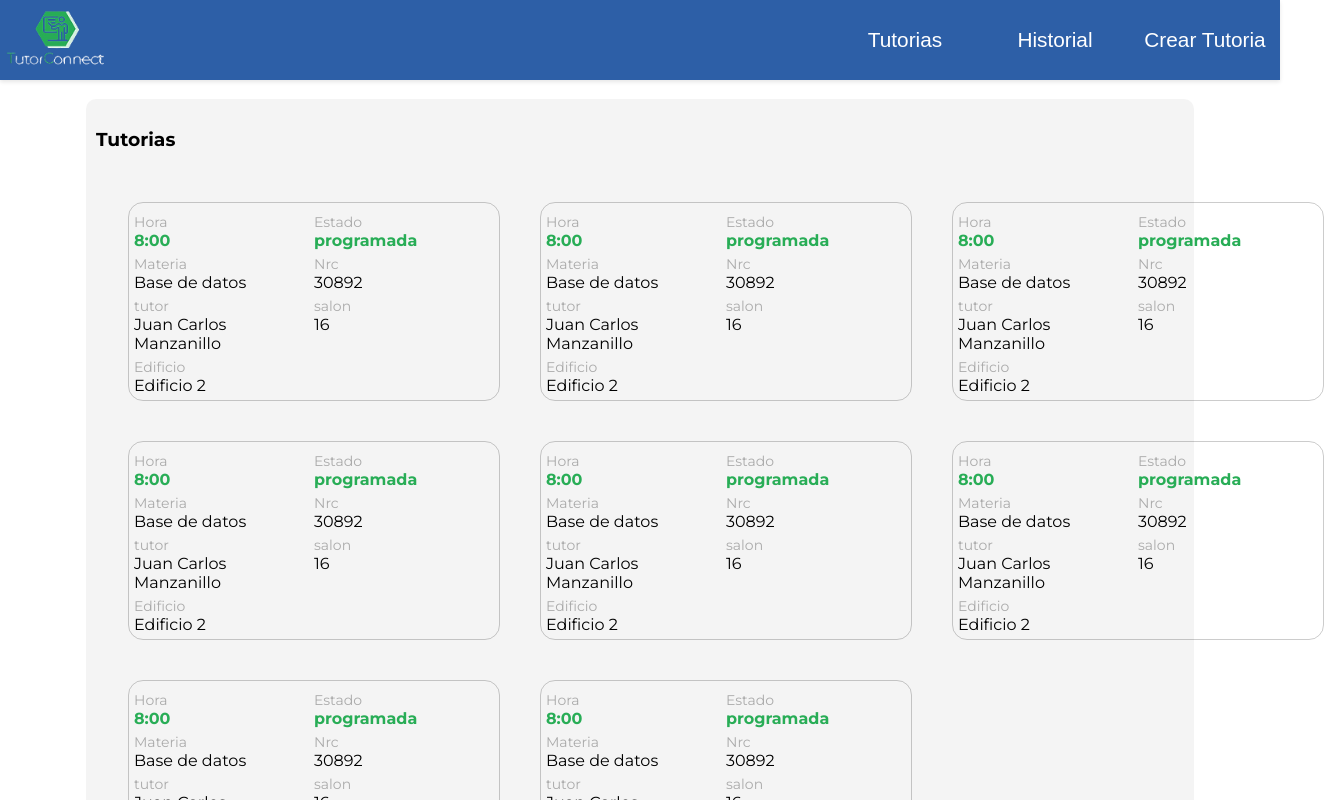
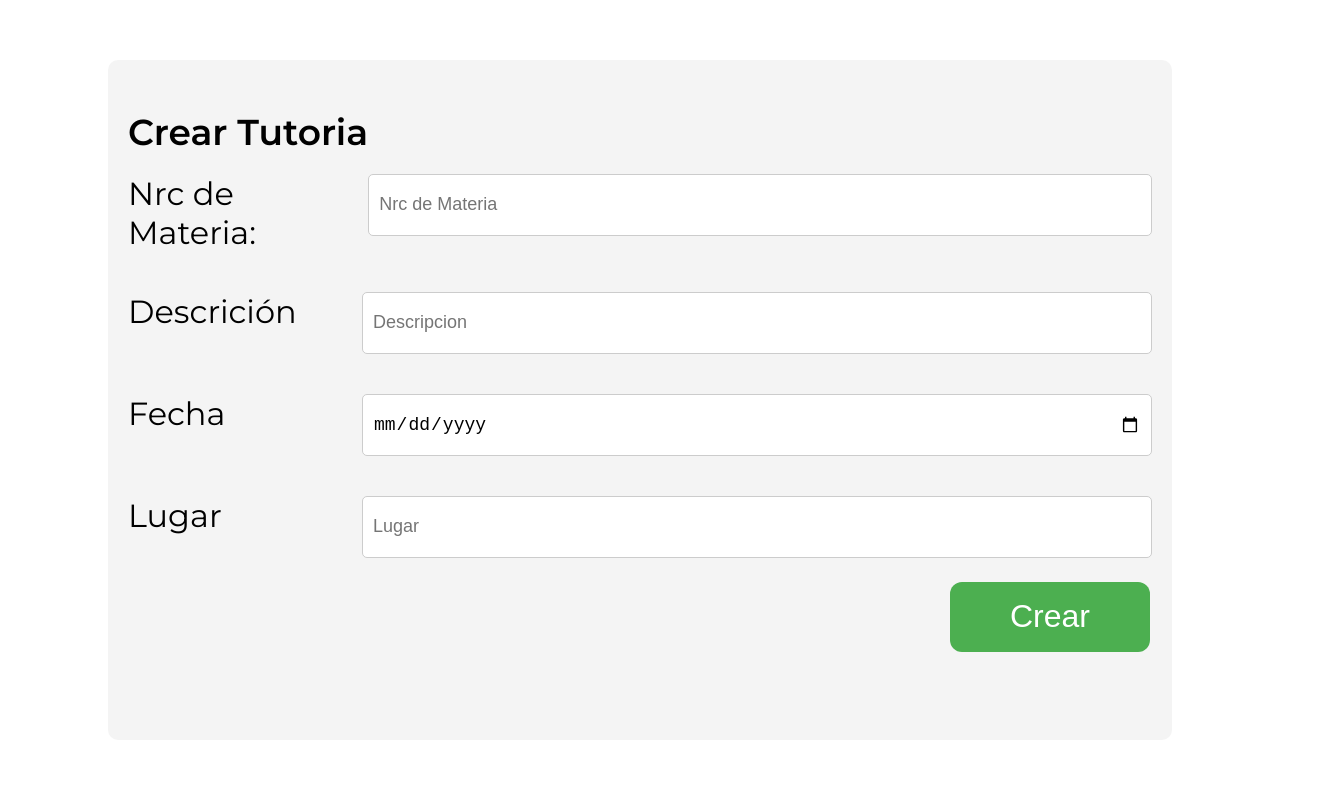
Before and after one commit to LuisAngel832/SistemaDeTutorias, a React (Vite) app: page / in a window 1280 px wide. Shown: the top 800 px of the page, 1324 px wide, since content can reach past the window. Built offline with nearby package versions, Linux system fonts and the light colour scheme.

Commit message:
creacion de la paguina crearTutorias

```diff
--- a/package.json
+++ b/package.json
@@ -22,6 +22,7 @@
     "eslint-plugin-react-hooks": "^5.1.0",
     "eslint-plugin-react-refresh": "^0.4.19",
     "globals": "^15.15.0",
+    "standard": "^17.1.2",
     "vite": "^6.2.0"
   }
 }
--- a/src/App.jsx
+++ b/src/App.jsx
@@ -1,11 +1,12 @@
 import './App.css'
 import Home from './pages/Home'
+import CrearTutoria from './pages/CrearTutoria'
 
 function App() {
 
   return (
     <div className="App">
-      <Home/>
+      <CrearTutoria />
     </div>
 
   )
--- /dev/null
+++ b/src/assets/css/components/buttonTrue.css
@@ -0,0 +1,15 @@
+.btn-aceptar{
+    background-color: #4CAF50; /* Green */
+    border: none;
+    color: white;
+    padding: 15px 32px;
+    text-align: center;
+    text-decoration: none;
+    display: inline-block;
+    font-size: 32PX;
+    margin: 4px 2px;
+    cursor: pointer;
+    border-radius: 12px;
+    width: 200px;
+    height: 70px;
+}
--- a/src/assets/css/components/tutoriaCard.css
+++ b/src/assets/css/components/tutoriaCard.css
@@ -9,7 +9,7 @@
   flex-wrap: wrap;
   justify-content: space-between;
   padding: 5px;
-  border: 1px solid rgba(0, 0, 0, 0.2);
+  border: 1px solid rgba(0, 0, 0, 0.8);
 }
 
 .card-item{
--- /dev/null
+++ b/src/assets/css/crearTutoria.css
@@ -0,0 +1,47 @@
+.crear-tutoria{
+    width: 80%;
+    height: 80vh;
+    background-color: rgba(213, 213, 213, 0.26);
+    border-radius: 10px;
+    padding: 20px;
+}
+
+.crear-tutoria-title{
+    font-size: 36px;
+    font-weight: 600;
+    margin-bottom: 20px;
+}
+
+.crear-tutoria-form{
+    display: flex;
+    flex-direction: column;
+    align-items: center;
+    justify-content: center;
+    gap: 20px;
+    width: 100%;
+}
+
+.crear-tutoria-label{
+    display: flex;
+    justify-content: space-between;
+    width: 100%;
+    font-size: 32px;
+    font-weight: 400;
+    margin-bottom: 20px;
+}
+
+
+
+.crear-tutoria-input{
+    width: 75%;
+    height: 40px;
+    border-radius: 5px;
+    border: 1px solid #ccc;
+    padding: 10px;
+    font-size: 18px;
+}
+
+.button-crear-tutoria{
+    display: flex;
+    justify-content: flex-end;
+}
--- a/src/assets/css/home.css
+++ b/src/assets/css/home.css
@@ -20,3 +20,7 @@
   margin: auto;
   padding: 2rem;
 }
+
+.tutoria-title{
+  margin-left: 40px  ;
+}
--- /dev/null
+++ b/src/components/ButtonTrue.jsx
@@ -0,0 +1,9 @@
+import './../assets/css/components/buttonTrue.css';
+
+const ButtonTrue = ({text}) => {
+  return (
+    <button className="btn-aceptar">{text}</button>
+  );
+}
+
+export default ButtonTrue;
--- a/src/components/Tutoriasbox.jsx
+++ b/src/components/Tutoriasbox.jsx
@@ -3,7 +3,7 @@ import TutoriaCard from "./TutoriaCard"
 const TutoriasBox = ()=>{
     return (
         <section className="tutorias-box">
-           <h3>Tutorias</h3>
+           <h3 className="tutoria-title">Tutorias</h3>
            <div className="contenedorTarjetasTotorias">
               <TutoriaCard/>
               <TutoriaCard/>
--- /dev/null
+++ b/src/pages/CrearTutoria.jsx
@@ -0,0 +1,34 @@
+import './../assets/css/crearTutoria.css';
+import Buttontrue from './../components/Buttontrue';
+
+const CrearTutoria = () => {
+    return (
+        <div className="crear-tutoria">
+            <h2 className="crear-tutoria-title">Crear Tutoria</h2>
+            <form className="crear-tutoria-form">
+
+                <label htmlFor="" className="crear-tutoria-label">Nrc de Materia:
+                    <input type="text" className="crear-tutoria-input" placeholder="Nrc de Materia" name='nrc-materia' required />
+                </label>
+
+                <label htmlFor="descripcion" className='crear-tutoria-label'>Descrición
+                    <input type="text" className='crear-tutoria-input' name='descripcion' placeholder='Descripcion' required />
+                </label>
+
+                <label htmlFor="fecha" className='crear-tutoria-label'>Fecha
+                    <input type="date" className='crear-tutoria-input' name='fecha' required />
+                </label>
+                <label htmlFor="descripcion" className='crear-tutoria-label'>Lugar
+                    <input type="text" className='crear-tutoria-input' name='Lugar' placeholder='Lugar' required />
+                </label>
+
+
+            </form>
+            <div className='button-crear-tutoria'>
+                <Buttontrue text="Crear" />
+            </div>
+        </div>
+    );
+}
+
+export default CrearTutoria;
--- a/src/pages/Home.jsx
+++ b/src/pages/Home.jsx
@@ -1,7 +1,6 @@
 import Header from "../components/Header";
 import TutoriasBox from "../components/tutoriasbox";
 import "../assets/css/home.css";
-import Footer from "../components/footer";
 const Home = () => {
     return (
         <div className="home">
```
Also changed, not shown: src/assets/css/components/header.css (line endings or trailing spaces), 1 other file (tests, documents, lock files or other folders).
